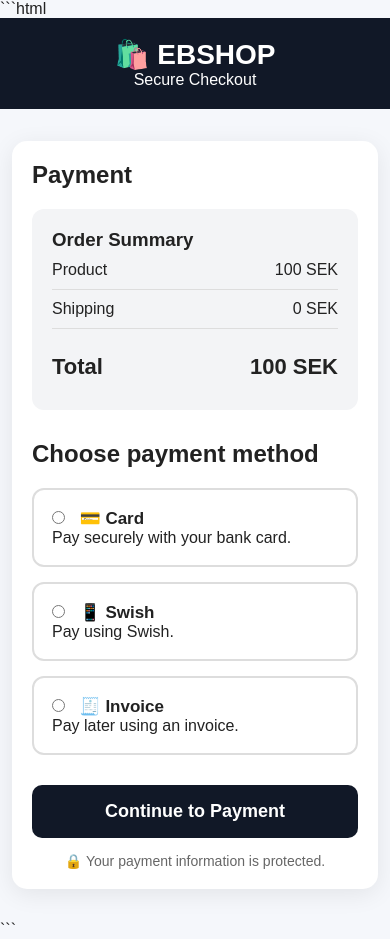
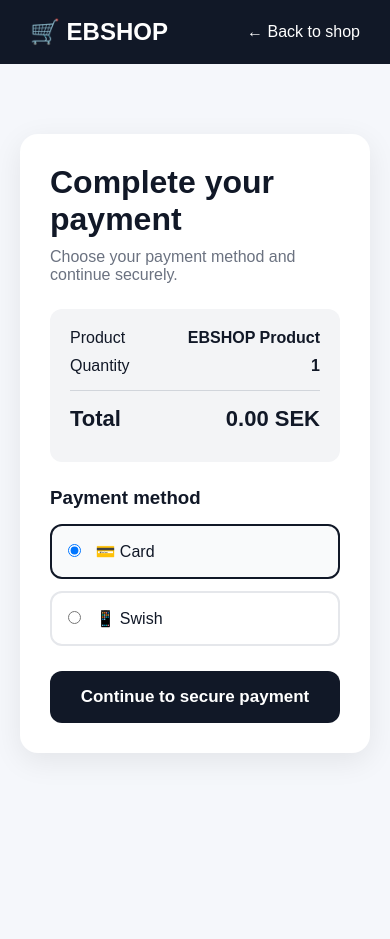
Before and after one commit to mreb6832-cpu/EBSHOP, a plain HTML site: page payments.html in a window 390 px wide. After the commit the page ends 844 px from the top, so only its background shows below. Drawn offline with Linux system fonts and the light colour scheme.

Commit message:
Update payments.html

````diff
--- a/payments.html
+++ b/payments.html
@@ -1,87 +1,97 @@
-```html
  <!DOCTYPE html>
 <html lang="en">
 <head>
   <meta charset="UTF-8">
   <meta name="viewport" content="width=device-width, initial-scale=1.0">
 
-  <title>Payment - EBSHOP</title>
+  <title>Payment | EBSHOP</title>
 
   <style>
     * {
       box-sizing: border-box;
       margin: 0;
       padding: 0;
-      font-family: Arial, sans-serif;
     }
 
     body {
+      font-family: Arial, sans-serif;
       background: #f5f7fb;
-      color: #222;
+      color: #111827;
+      min-height: 100vh;
     }
 
     header {
       background: #111827;
       color: white;
-      padding: 20px;
-      text-align: center;
+      padding: 18px 30px;
+      display: flex;
+      justify-content: space-between;
+      align-items: center;
     }
 
-    header h1 {
-      font-size: 28px;
+    .logo {
+      font-size: 24px;
+      font-weight: bold;
+    }
+
+    .back {
+      color: white;
+      text-decoration: none;
     }
 
     .container {
-      max-width: 900px;
-      margin: 40px auto;
+      max-width: 700px;
+      margin: 50px auto;
       padding: 20px;
     }
 
     .payment-box {
       background: white;
-      border-radius: 15px;
+      border-radius: 18px;
       padding: 30px;
-      box-shadow: 0 5px 25px rgba(0,0,0,0.08);
+      box-shadow: 0 8px 30px rgba(0,0,0,0.08);
     }
 
-    h2 {
-      margin-bottom: 20px;
+    h1 {
+      margin-bottom: 10px;
     }
 
-    .order-summary {
+    .subtitle {
+      color: #6b7280;
+      margin-bottom: 25px;
+    }
+
+    .summary {
       background: #f3f4f6;
       padding: 20px;
       border-radius: 12px;
-      margin-bottom: 30px;
+      margin-bottom: 25px;
     }
 
-    .order-row {
+    .summary-row {
       display: flex;
       justify-content: space-between;
-      padding: 10px 0;
-      border-bottom: 1px solid #ddd;
-    }
-
-    .order-row:last-child {
-      border-bottom: none;
+      margin-bottom: 10px;
     }
 
     .total {
       font-size: 22px;
       font-weight: bold;
+      border-top: 1px solid #d1d5db;
+      padding-top: 15px;
       margin-top: 15px;
     }
 
     .methods {
       display: grid;
-      gap: 15px;
-      margin-top: 15px;
+      gap: 12px;
+      margin-bottom: 25px;
     }
 
     .method {
-      border: 2px solid #ddd;
-      padding: 18px;
+      border: 2px solid #e5e7eb;
       border-radius: 12px;
+      padding: 16px;
       cursor: pointer;
       transition: 0.2s;
     }
@@ -90,47 +100,51 @@
       border-color: #111827;
     }
 
+    .method.selected {
+      border-color: #111827;
+      background: #f9fafb;
+    }
+
     .method input {
       margin-right: 10px;
     }
 
-    .method strong {
-      font-size: 17px;
-    }
-
-    .pay-button {
+    button {
       width: 100%;
       padding: 16px;
-      margin-top: 30px;
       border: none;
-      border-radius: 10px;
+      border-radius: 12px;
       background: #111827;
       color: white;
-      font-size: 18px;
+      font-size: 17px;
       font-weight: bold;
       cursor: pointer;
     }
 
-    .pay-button:hover {
-      background: #000;
+    button:hover {
+      background: #1f2937;
     }
 
-    .secure {
-      text-align: center;
-      margin-top: 15px;
-      color: #666;
-      font-size: 14px;
+    button:disabled {
+      opacity: 0.6;
+      cursor: not-allowed;
     }
 
-    @media (max-width: 600px) {
-      .container {
-        margin: 20px auto;
-        padding: 12px;
+    #message {
+      margin-top: 18px;
+      padding: 14px;
+      border-radius: 10px;
+      display: none;
     }
 
-      .payment-box {
-        padding: 20px;
+    .error {
+      background: #fee2e2;
+      color: #991b1b;
     }
+
+    .info {
+      background: #dbeafe;
+      color: #1e40af;
     }
   </style>
 </head>
@@ -138,97 +152,299 @@
 <body>
 
 <header>
-    <h1>🛍️ EBSHOP</h1>
-    <p>Secure Checkout</p>
+  <div class="logo">🛒 EBSHOP</div>
+  <a class="back" href="index.html">← Back to shop</a>
 </header>
 
 <div class="container">
 
   <div class="payment-box">
 
-      <h2>Payment</h2>
+    <h1>Complete your payment</h1>
 
-      <div class="order-summary">
-        <h3>Order Summary</h3>
+    <p class="subtitle">
+      Choose your payment method and continue securely.
+    </p>
 
-        <div class="order-row">
+    <div class="summary">
+
+      <div class="summary-row">
         <span>Product</span>
-          <span>100 SEK</span>
+        <strong id="productName">EBSHOP Product</strong>
       </div>
 
-        <div class="order-row">
-          <span>Shipping</span>
-          <span>0 SEK</span>
+      <div class="summary-row">
+        <span>Quantity</span>
+        <strong id="quantity">1</strong>
       </div>
 
-        <div class="order-row total">
+      <div class="summary-row total">
         <span>Total</span>
-          <span>100 SEK</span>
-        </div>
+        <strong id="total">0 SEK</strong>
       </div>
 
-      <h2>Choose payment method</h2>
+    </div>
+
+    <h3 style="margin-bottom: 15px;">Payment method</h3>
 
     <div class="methods">
 
-        <label class="method">
-          <input type="radio" name="payment" value="card">
-          <strong>💳 Card</strong>
-          <p>Pay securely with your bank card.</p>
+      <label class="method selected">
+        <input
+          type="radio"
+          name="paymentMethod"
+          value="card"
+          checked
+        >
+        💳 Card
       </label>
 
       <label class="method">
-          <input type="radio" name="payment" value="swish">
-          <strong>📱 Swish</strong>
-          <p>Pay using Swish.</p>
-        </label>
-
-        <label class="method">
-          <input type="radio" name="payment" value="invoice">
-          <strong>🧾 Invoice</strong>
-          <p>Pay later using an invoice.</p>
+        <input
+          type="radio"
+          name="paymentMethod"
+          value="swish"
+        >
+        📱 Swish
       </label>
 
     </div>
 
-      <button class="pay-button" onclick="startPayment()">
-        Continue to Payment
+    <button id="payButton">
+      Continue to secure payment
     </button>
 
-      <p class="secure">
-        🔒 Your payment information is protected.
-      </p>
+    <div id="message"></div>
 
   </div>
 
 </div>
 
-  <script>
-    function startPayment() {
+<script type="module">
 
-      const selected = document.querySelector(
-        'input[name="payment"]:checked'
+  const SUPABASE_FUNCTION_URL =
+    "https://pniivrnhhghaalrmlquo.supabase.co/functions/v1/create-checkout";
+
+  const productNameElement =
+    document.getElementById("productName");
+
+  const quantityElement =
+    document.getElementById("quantity");
+
+  const totalElement =
+    document.getElementById("total");
+
+  const payButton =
+    document.getElementById("payButton");
+
+  const message =
+    document.getElementById("message");
+
+  /*
+    Get checkout information from URL.
+
+    Example:
+
+    payment.html?product=Shoes&price=299&quantity=1
+  */
+
+  const params = new URLSearchParams(
+    window.location.search
   );
 
-      if (!selected) {
-        alert("Please choose a payment method.");
+  const productName =
+    params.get("product") || "EBSHOP Product";
+
+  const price =
+    Number(params.get("price")) || 0;
+
+  const quantity =
+    Number(params.get("quantity")) || 1;
+
+  productNameElement.textContent =
+    productName;
+
+  quantityElement.textContent =
+    quantity;
+
+  const total =
+    price * quantity;
+
+  totalElement.textContent =
+    total.toFixed(2) + " SEK";
+
+
+  /*
+    Payment method selection
+  */
+
+  const methods =
+    document.querySelectorAll(".method");
+
+  methods.forEach(method => {
+
+    method.addEventListener("click", () => {
+
+      methods.forEach(item => {
+        item.classList.remove("selected");
+      });
+
+      method.classList.add("selected");
+
+      const radio =
+        method.querySelector("input");
+
+      radio.checked = true;
+
+    });
+
+  });
+
+
+  /*
+    Start Stripe Checkout
+  */
+
+  payButton.addEventListener("click", async () => {
+
+    if (total <= 0) {
+
+      showMessage(
+        "Invalid product price.",
+        "error"
+      );
+
       return;
     }
 
-      if (selected.value === "card") {
-        alert("Card payment will be connected next.");
+    const selected =
+      document.querySelector(
+        'input[name="paymentMethod"]:checked'
+      );
+
+    const paymentMethod =
+      selected ? selected.value : "card";
+
+
+    /*
+      Current Edge Function supports
+      real Stripe Card Checkout.
+
+      Swish is not yet connected as a
+      real Swish payment method.
+    */
+
+    if (paymentMethod === "swish") {
+
+      showMessage(
+        "Swish is not connected yet. Please choose Card for now.",
+        "error"
+      );
+
+      return;
     }
 
-      if (selected.value === "swish") {
-        alert("Swish payment will be connected next.");
+
+    payButton.disabled = true;
+
+    payButton.textContent =
+      "Connecting to secure payment...";
+
+    showMessage(
+      "Opening secure Stripe Checkout...",
+      "info"
+    );
+
+
+    try {
+
+      const response =
+        await fetch(
+          SUPABASE_FUNCTION_URL,
+          {
+            method: "POST",
+
+            headers: {
+              "Content-Type": "application/json"
+            },
+
+            body: JSON.stringify({
+
+              amount: total,
+
+              productName: productName,
+
+              paymentMethod: paymentMethod
+
+            })
+
+          }
+        );
+
+
+      const data =
+        await response.json();
+
+
+      if (!response.ok) {
+
+        throw new Error(
+          data.error ||
+          "Unable to create payment."
+        );
+
       }
 
-      if (selected.value === "invoice") {
-        alert("Invoice payment will be connected next.");
+
+      if (!data.url) {
+
+        throw new Error(
+          "Stripe Checkout URL was not returned."
+        );
+
       }
+
+
+      /*
+        Send customer to Stripe
+      */
+
+      window.location.href =
+        data.url;
+
     }
+
+    catch (error) {
+
+      console.error(error);
+
+      showMessage(
+        error.message ||
+        "Payment could not be started.",
+        "error"
+      );
+
+      payButton.disabled = false;
+
+      payButton.textContent =
+        "Continue to secure payment";
+
+    }
+
+  });
+
+
+  function showMessage(text, type) {
+
+    message.textContent = text;
+
+    message.className = type;
+
+    message.style.display = "block";
+
+  }
+
 </script>
 
 </body>
 </html>
-```
````
Lines whose indentation alone changed are shown as unchanged.
